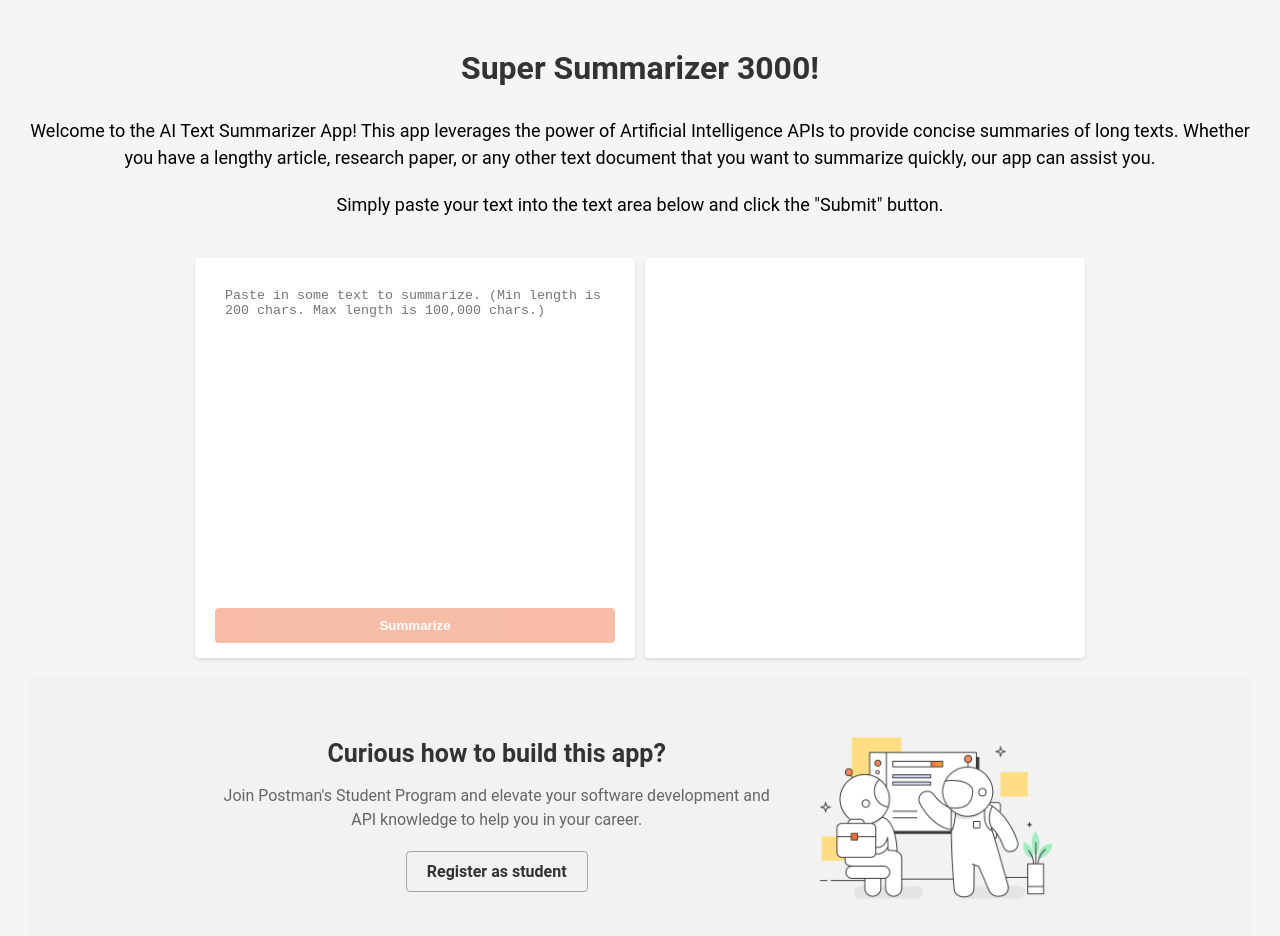
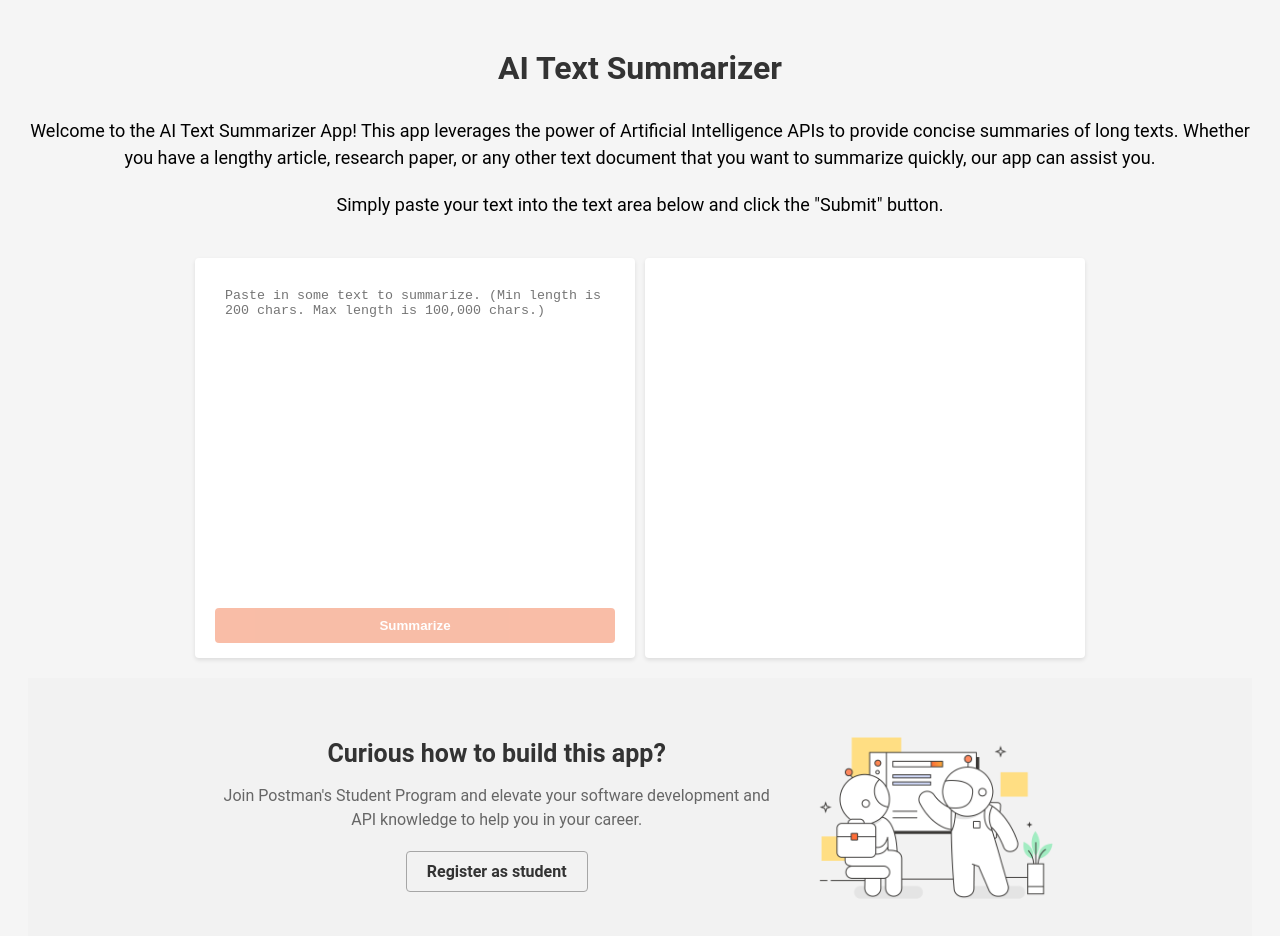
Before and after one commit to namansinghrana/Simplifier, a website: page public/index.html in a window 1280 px wide. Drawn offline with Linux system fonts and the light colour scheme.

Commit message:
Changes made to the Title

```diff
--- a/public/index.html
+++ b/public/index.html
@@ -8,7 +8,7 @@
     <link rel="stylesheet" href="stylesheet.css">
   </head>
   <body>
-    <h1>Super Summarizer 3000!</h1>
+    <h1>AI Text Summarizer</h1>
     <p> Welcome to the AI Text Summarizer App! This app leverages the power of Artificial Intelligence APIs to provide concise summaries of long texts. Whether you have a lengthy article, research paper, or any other text document that you want to summarize quickly, our app can assist you. </p>
     <p> Simply paste your text into the text area below and click the "Submit" button. </p>
     <div class="container">
```
